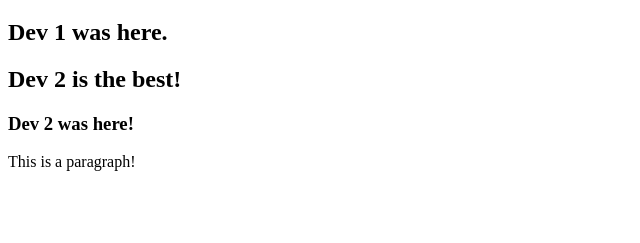
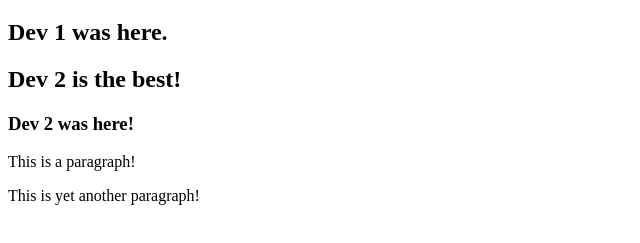
Before and after one commit to jeremyandaya/newGitRepoTest, a plain HTML site: page index.html in a window 1280 px wide. Shown: the part 61-304 px from the top of the page, without its empty margins (0-640 px from the left). Drawn offline with Linux system fonts and the light colour scheme.

Commit message:
added yet another paragraph

```diff
--- a/index.html
+++ b/index.html
@@ -12,6 +12,9 @@
 		<p>
 			This is a paragraph!
 		</p>
+		<p>
+			This is yet another paragraph!
+		</p>
 	</div>
 </body>
 </html>
```
